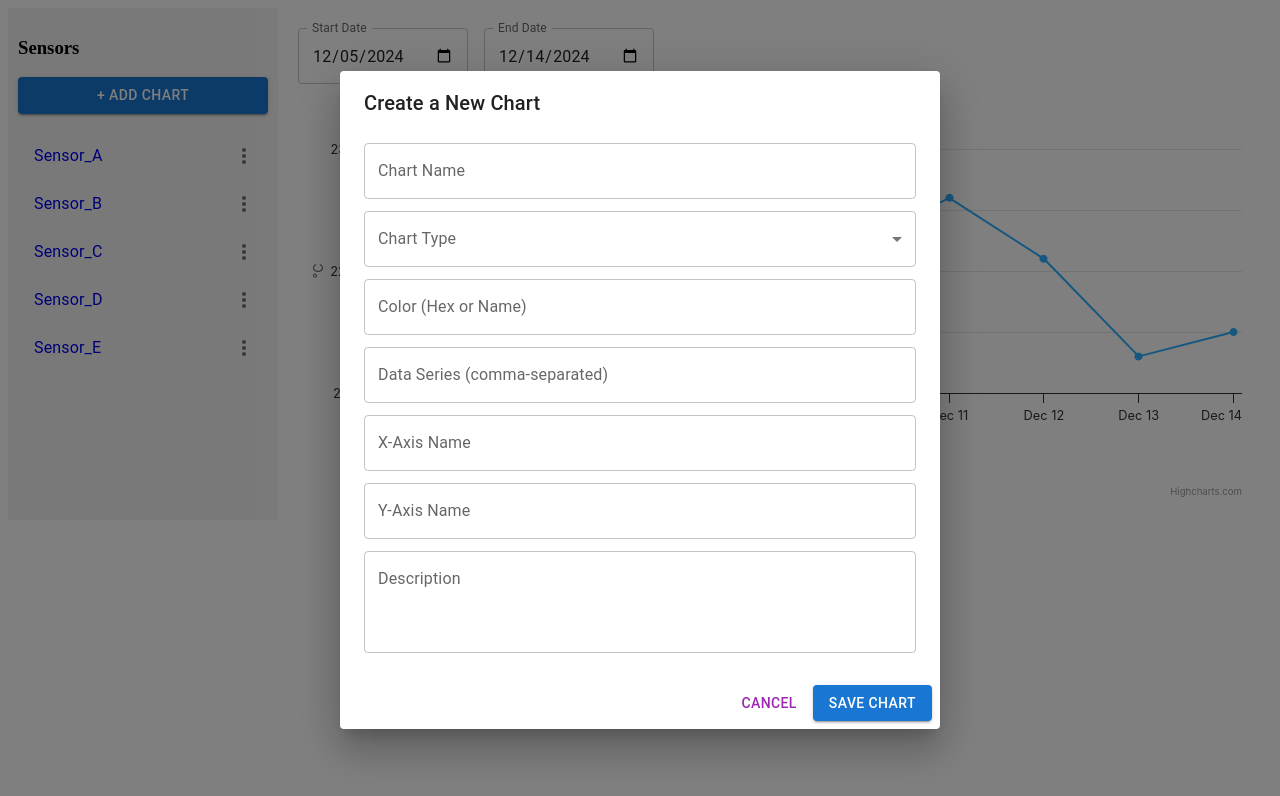
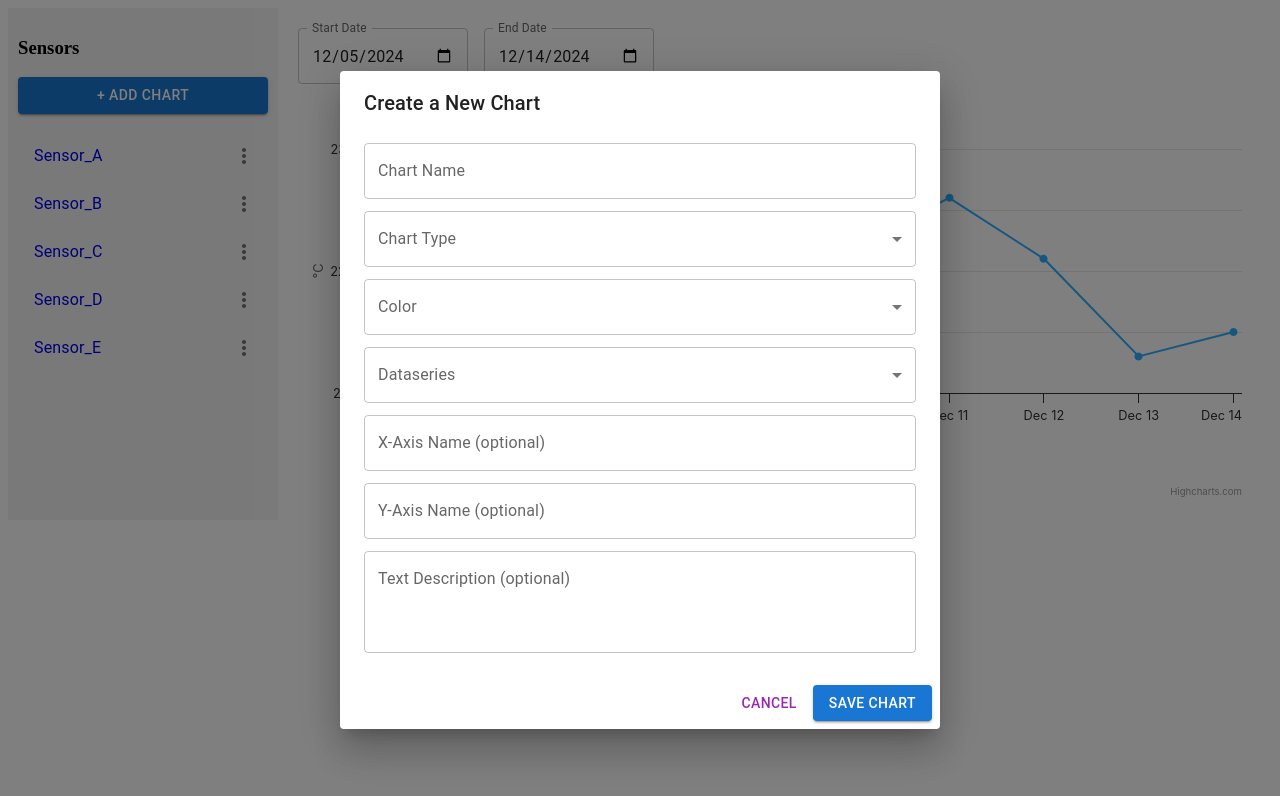
Before and after one commit to nihti/NL022025, a React app: page / in a window 1280 px wide. Both pictures are taken after a click on the button "+ ADD CHART". Shown: the top 796 px of the page. Built offline with nearby package versions, Linux system fonts and the light colour scheme.

Commit message:
ChartModal component edit and add functions as in requirements

```diff
--- a/src/components/ChartModal.tsx
+++ b/src/components/ChartModal.tsx
@@ -1,16 +1,26 @@
 // src/components/ChartModal.tsx
 import React from "react";
 import { useForm, Controller } from "react-hook-form";
-import { Dialog, DialogTitle, DialogContent, DialogActions, Button, TextField, MenuItem } from "@mui/material";
+import {
+  Dialog,
+  DialogTitle,
+  DialogContent,
+  DialogActions,
+  Button,
+  TextField,
+  MenuItem
+} from "@mui/material";
 import { useDispatch } from "react-redux";
 import { addChart, editChart, Chart } from "../redux/chartSlice";
 import { v4 as uuidv4 } from "uuid";
+// Import the JSON file so we can use it to populate the Dataseries dropdown.
+import sensorData from "../data/dataseries.json";
 
 interface ChartFormInputs {
   name: string;
   chartType: string;
   color: string;
-  dataSeries: string;
+  dataseries: string; // this will be the sensor name selected from the JSON data
   xAxis: string;
   yAxis: string;
   description: string;
@@ -19,20 +29,28 @@ interface ChartFormInputs {
 interface ChartModalProps {
   open: boolean;
   onClose: () => void;
-  initialChartData?: Chart; // optional: when editing, pre-populate the form
+  initialChartData?: Chart; // when editing, pre-populate the form
   isEditMode?: boolean;
 }
 
 const chartTypes = ["Line", "Bar", "Pie", "Scatter", "Area"];
+const colors = ["Blue", "Red", "Green", "Orange", "Purple"];
 
-const ChartModal: React.FC<ChartModalProps> = ({ open, onClose, initialChartData, isEditMode = false }) => {
+const ChartModal: React.FC<ChartModalProps> = ({
+  open,
+  onClose,
+  initialChartData,
+  isEditMode = false,
+}) => {
   const { control, handleSubmit, reset } = useForm<ChartFormInputs>({
     defaultValues: initialChartData
       ? {
           name: initialChartData.name,
           chartType: initialChartData.chartType,
           color: initialChartData.color,
-          dataSeries: initialChartData.dataseries.map(ds => ds.value).join(", "),
+          // Assume that for editing, the dataseries was chosen from sensorData;
+          // Here, we use the chart name as a proxy, or store the sensor id if available.
+          dataseries: initialChartData.name,
           xAxis: initialChartData.xAxisLabel,
           yAxis: initialChartData.yAxisLabel,
           description: initialChartData.description,
@@ -42,36 +60,32 @@ const ChartModal: React.FC<ChartModalProps> = ({ open, onClose, initialChartData
   const dispatch = useDispatch();
 
   const onSubmit = (data: ChartFormInputs) => {
-    // Parse dataSeries: split by commas and assign consecutive dates starting today
-    const parsedData =
-      data.dataSeries.trim() !== ""
-        ? data.dataSeries.split(",").map((val, index) => ({
-            value: parseFloat(val.trim()),
-            date: new Date(Date.now() + index * 86400000).toISOString(),
-          }))
-        : [];
+    // Find the sensor in the JSON file matching the selected dataseries option.
+    const sensor = sensorData.find((s: any) => s.name === data.dataseries);
+    // Use the sensor's dataseries array (or empty array if not found)
+    const sensorDataseries = sensor ? sensor.dataseries : [];
 
     if (isEditMode && initialChartData) {
-      // Build the updated chart object
+      // Build an updated chart object for editing.
       const updatedChart: Partial<Chart> & { id: string } = {
         id: initialChartData.id,
         name: data.name,
         chartType: data.chartType,
         color: data.color,
-        dataseries: parsedData,
+        dataseries: sensorDataseries,
         xAxisLabel: data.xAxis,
         yAxisLabel: data.yAxis,
         description: data.description,
       };
       dispatch(editChart(updatedChart));
     } else {
-      // Create a new chart object
+      // Create a new chart object for adding.
       const newChart: Chart = {
         id: uuidv4(),
         name: data.name,
         chartType: data.chartType,
         color: data.color,
-        dataseries: parsedData,
+        dataseries: sensorDataseries,
         xAxisLabel: data.xAxis,
         yAxisLabel: data.yAxis,
         description: data.description,
@@ -82,29 +96,46 @@ const ChartModal: React.FC<ChartModalProps> = ({ open, onClose, initialChartData
     onClose();
   };
 
-
   return (
     <Dialog open={open} onClose={onClose} fullWidth maxWidth="sm">
       <DialogTitle>{isEditMode ? "Edit Chart" : "Create a New Chart"}</DialogTitle>
       <DialogContent>
         <form onSubmit={handleSubmit(onSubmit)}>
+          {/* Chart Name */}
           <Controller
             name="name"
             control={control}
             defaultValue=""
             rules={{ required: "Chart name is required" }}
             render={({ field, fieldState }) => (
-              <TextField {...field} label="Chart Name" fullWidth margin="dense" error={!!fieldState.error} helperText={fieldState.error?.message} />
+              <TextField
+                {...field}
+                label="Chart Name"
+                fullWidth
+                margin="dense"
+                error={!!fieldState.error}
+                helperText={fieldState.error?.message}
+              />
             )}
           />
+
+          {/* Chart Type Dropdown */}
           <Controller
             name="chartType"
             control={control}
             defaultValue=""
             rules={{ required: "Chart type is required" }}
             render={({ field, fieldState }) => (
-              <TextField {...field} select label="Chart Type" fullWidth margin="dense" error={!!fieldState.error} helperText={fieldState.error?.message}>
-                {chartTypes.map(type => (
+              <TextField
+                {...field}
+                select
+                label="Chart Type"
+                fullWidth
+                margin="dense"
+                error={!!fieldState.error}
+                helperText={fieldState.error?.message}
+              >
+                {chartTypes.map((type) => (
                   <MenuItem key={type} value={type}>
                     {type}
                   </MenuItem>
@@ -112,35 +143,92 @@ const ChartModal: React.FC<ChartModalProps> = ({ open, onClose, initialChartData
               </TextField>
             )}
           />
+
+          {/* Color Dropdown */}
           <Controller
             name="color"
             control={control}
             defaultValue=""
-            render={({ field }) => <TextField {...field} label="Color (Hex or Name)" fullWidth margin="dense" />}
+            rules={{ required: "Color is required" }}
+            render={({ field, fieldState }) => (
+              <TextField
+                {...field}
+                select
+                label="Color"
+                fullWidth
+                margin="dense"
+                error={!!fieldState.error}
+                helperText={fieldState.error?.message}
+              >
+                {colors.map((col) => (
+                  <MenuItem key={col} value={col}>
+                    {col}
+                  </MenuItem>
+                ))}
+              </TextField>
+            )}
           />
+
+          {/* Dataseries Dropdown (from JSON data) */}
           <Controller
-            name="dataSeries"
+            name="dataseries"
             control={control}
             defaultValue=""
-            render={({ field }) => <TextField {...field} label="Data Series (comma-separated)" fullWidth margin="dense" />}
+            rules={{ required: "Dataseries is required" }}
+            render={({ field, fieldState }) => (
+              <TextField
+                {...field}
+                select
+                label="Dataseries"
+                fullWidth
+                margin="dense"
+                error={!!fieldState.error}
+                helperText={fieldState.error?.message}
+              >
+                {sensorData.map((s: any) => (
+                  <MenuItem key={s.name} value={s.name}>
+                    {s.name}
+                  </MenuItem>
+                ))}
+              </TextField>
+            )}
           />
+
+          {/* Optional: X-Axis Name */}
           <Controller
             name="xAxis"
             control={control}
             defaultValue=""
-            render={({ field }) => <TextField {...field} label="X-Axis Name" fullWidth margin="dense" />}
+            render={({ field }) => (
+              <TextField {...field} label="X-Axis Name (optional)" fullWidth margin="dense" />
+            )}
           />
+
+          {/* Optional: Y-Axis Name */}
           <Controller
             name="yAxis"
             control={control}
             defaultValue=""
-            render={({ field }) => <TextField {...field} label="Y-Axis Name" fullWidth margin="dense" />}
+            render={({ field }) => (
+              <TextField {...field} label="Y-Axis Name (optional)" fullWidth margin="dense" />
+            )}
           />
+
+          {/* Optional: Text Description */}
           <Controller
             name="description"
             control={control}
             defaultValue=""
-            render={({ field }) => <TextField {...field} label="Description" fullWidth margin="dense" multiline rows={3} />}
+            render={({ field }) => (
+              <TextField
+                {...field}
+                label="Text Description (optional)"
+                fullWidth
+                margin="dense"
+                multiline
+                rows={3}
+              />
+            )}
           />
         </form>
       </DialogContent>
--- a/src/components/SelectedChart.tsx
+++ b/src/components/SelectedChart.tsx
@@ -14,6 +14,7 @@ interface SensorChart {
     dataseries: DataPoint[];
     xAxisLabel: string | null | undefined;
     yAxisLabel: string | null | undefined;
+    description: string | null | undefined;
 }
 
 interface SelectedChartProps {
@@ -85,6 +86,11 @@ const SelectedChart: React.FC<SelectedChartProps> = ({ chart }) => {
         </Box>
         {/* Highcharts Chart */}
         <HighchartsReact highcharts={Highcharts} options={options} />
+        {chart.description && (
+          <div style={{ marginTop: "20px", fontStyle: "italic", fontSize: "14px" }}>
+            {chart.description}
+          </div>
+        )}
       </Box>
     );
   };
```
